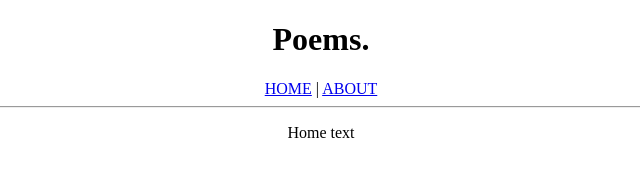
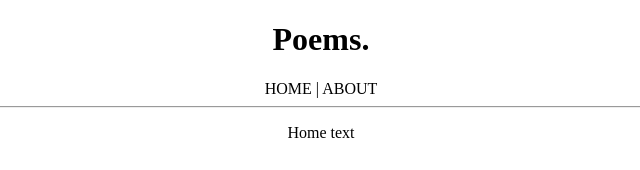
Before and after one commit to samcolson4/poems, a React (Create React App) app: page / in a window 1280 px wide. Shown: the top 170 px of the page, without its empty margins (319-959 px from the left). Built offline with nearby package versions, Linux system fonts and the light colour scheme; a web font is replaced by a local one.

Commit message:
Change link colours

```diff
--- a/src/components/navbar.css
+++ b/src/components/navbar.css
@@ -1,3 +1,16 @@
 .navbar {
   margin-top: 1em;
 }
+
+a {
+  color: black;
+  text-decoration: none;
+}
+
+a:visited {
+  color: black;
+}
+
+a:hover {
+  color: red;
+}
```
